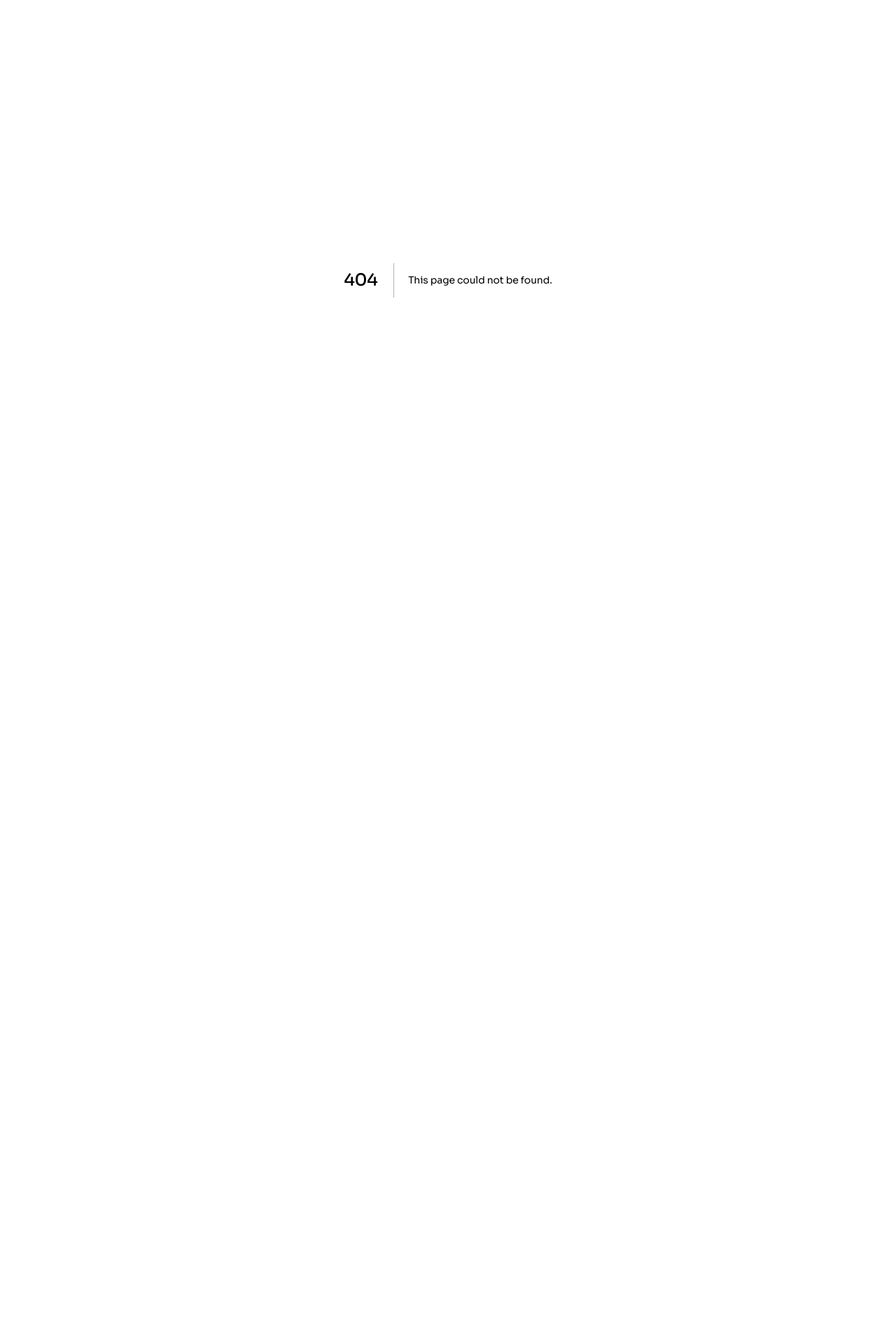
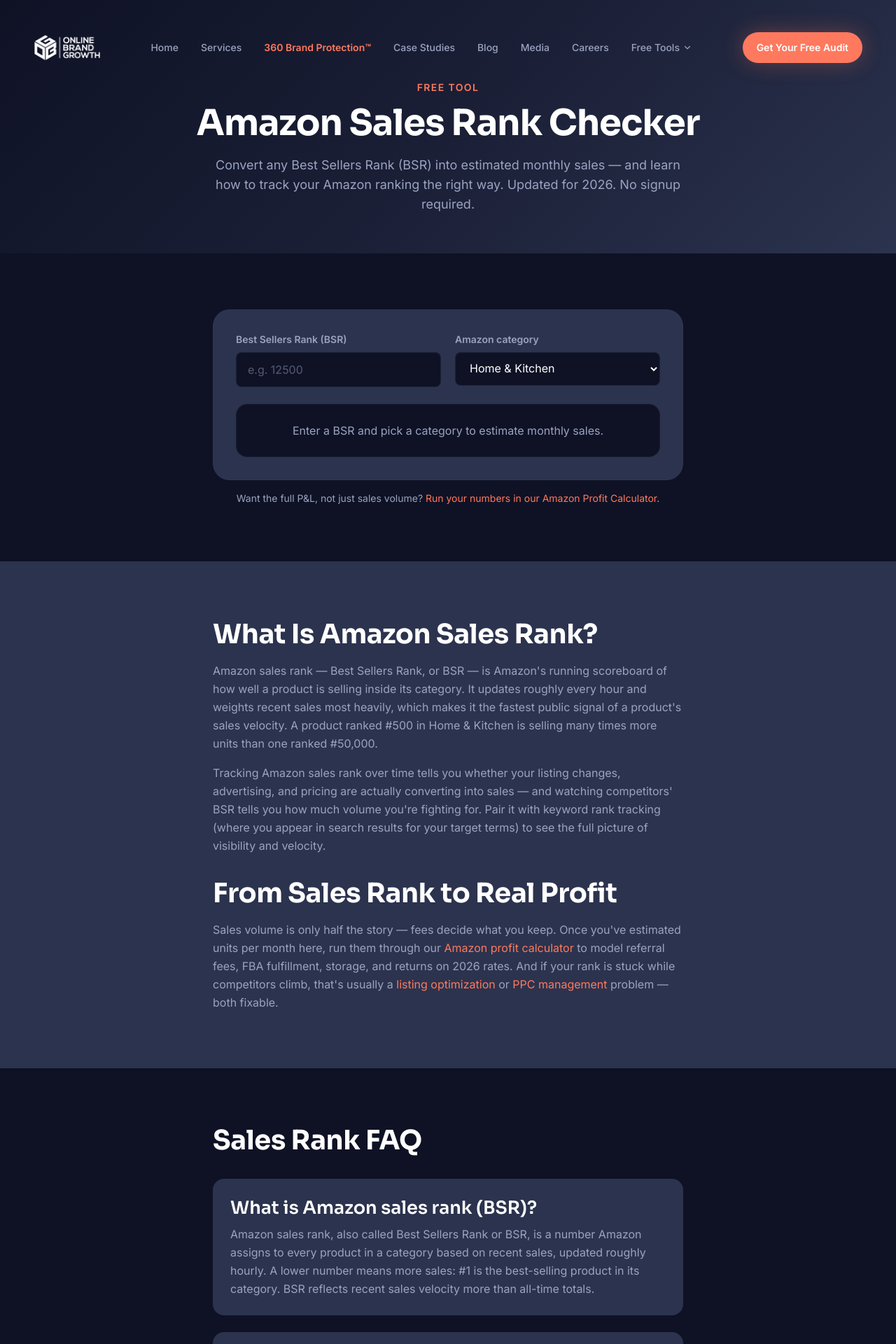
Before and after one commit to jon643/obg-crm, a Next.js app: page /amazon-sales-rank-checker in a window 1280 px wide. Before the commit this address had no page. Shown: the top 1920 px of the page at 70% size. Before the commit the page ends 800 px from the top, so only its background shows below. Built offline with nearby package versions, Linux system fonts and the light colour scheme.

Commit message:
Create page.tsx

```diff
--- /dev/null
+++ b/app/amazon-sales-rank-checker/page.tsx
@@ -0,0 +1,170 @@
+import type { Metadata } from 'next'
+import Link from 'next/link'
+import Header from '@/components/layout/Header'
+import Footer from '@/components/layout/Footer'
+import BreadcrumbSchema from '@/components/BreadcrumbSchema'
+import RankEstimator from './RankEstimator'
+
+const BASE_URL = 'https://www.onlinebrandgrowth.com'
+const PAGE_URL = BASE_URL + '/amazon-sales-rank-checker'
+
+export const metadata: Metadata = {
+  title: 'Amazon Sales Rank Checker | BSR to Sales Estimator',
+  description:
+    'Free Amazon sales rank checker: convert any Best Sellers Rank (BSR) into estimated monthly sales by category, and learn how to track Amazon ranking over time.',
+  alternates: { canonical: PAGE_URL },
+  openGraph: {
+    title: 'Amazon Sales Rank Checker | BSR to Sales Estimator',
+    description:
+      'Convert any Amazon BSR into estimated monthly sales by category — free, no signup.',
+    url: PAGE_URL,
+  },
+}
+
+const faqs = [
+  {
+    q: 'What is Amazon sales rank (BSR)?',
+    a: 'Amazon sales rank, also called Best Sellers Rank or BSR, is a number Amazon assigns to every product in a category based on recent sales, updated roughly hourly. A lower number means more sales: #1 is the best-selling product in its category. BSR reflects recent sales velocity more than all-time totals.',
+  },
+  {
+    q: 'How do I track my Amazon ranking over time?',
+    a: 'Check the Best Sellers Rank shown on your product detail page, or use this checker to convert it into estimated monthly sales. For keyword ranking — where your product appears in search results — track your position for target search terms weekly. Watching both BSR and keyword rank tells you whether sales and visibility are moving together.',
+  },
+  {
+    q: 'How accurate are BSR sales estimates?',
+    a: 'They are directional, not exact. This model is built from public BSR-to-sales curves and is most reliable between roughly BSR 100 and 200,000. Seasonality, deals, price changes, and category size all shift the real numbers — treat the estimate as a research range, not accounting.',
+  },
+  {
+    q: 'What is a good sales rank on Amazon?',
+    a: 'It depends on category size. In huge categories like Home & Kitchen, a BSR under 10,000 usually means consistent daily sales and under 1,000 is strong. In smaller categories, a BSR of 5,000 can already be near the top. Compare against competitors in your own category rather than an absolute number.',
+  },
+]
+
+const faqSchema = {
+  '@context': 'https://schema.org',
+  '@type': 'FAQPage',
+  mainEntity: faqs.map((f) => ({
+    '@type': 'Question',
+    name: f.q,
+    acceptedAnswer: { '@type': 'Answer', text: f.a },
+  })),
+}
+
+const appSchema = {
+  '@context': 'https://schema.org',
+  '@type': 'WebApplication',
+  name: 'Amazon Sales Rank Checker (BSR to Sales Estimator)',
+  applicationCategory: 'BusinessApplication',
+  operatingSystem: 'Web',
+  url: PAGE_URL,
+  description:
+    'Free tool that converts an Amazon Best Sellers Rank (BSR) into estimated monthly sales by category.',
+  offers: { '@type': 'Offer', price: '0', priceCurrency: 'USD' },
+  publisher: { '@type': 'Organization', name: 'Online Brand Growth', url: BASE_URL },
+}
+
+export default function SalesRankCheckerPage() {
+  return (
+    <>
+      <Header />
+      <script
+        type="application/ld+json"
+        dangerouslySetInnerHTML={{ __html: JSON.stringify(faqSchema) }}
+      />
+      <script
+        type="application/ld+json"
+        dangerouslySetInnerHTML={{ __html: JSON.stringify(appSchema) }}
+      />
+      <BreadcrumbSchema
+        items={[
+          { name: 'Home', url: BASE_URL },
+          { name: 'Amazon Sales Rank Checker', url: PAGE_URL },
+        ]}
+      />
+      <main className="min-h-screen bg-obg-blue-darker">
+        <section className="relative overflow-hidden bg-gradient-hero pt-28 pb-14">
+          <div className="container-obg px-6 md:px-8 lg:px-12 max-w-4xl mx-auto text-center">
+            <span className="inline-block text-obg-orange font-semibold text-sm tracking-widest uppercase mb-3">
+              Free Tool
+            </span>
+            <h1 className="text-white mb-4">Amazon Sales Rank Checker</h1>
+            <p className="text-obg-gray text-lg max-w-2xl mx-auto">
+              Convert any Best Sellers Rank (BSR) into estimated monthly sales — and learn how to track your Amazon ranking the right way. Updated for 2026. No signup required.
+            </p>
+          </div>
+        </section>
+
+        <section className="section">
+          <div className="container-obg px-6 md:px-8 lg:px-12 max-w-3xl mx-auto">
+            <RankEstimator />
+            <p className="text-obg-gray text-sm text-center mt-4">
+              Want the full P&L, not just sales volume?{' '}
+              <Link href="/calculator" className="text-obg-orange hover:underline">
+                Run your numbers in our Amazon Profit Calculator
+              </Link>
+              .
+            </p>
+          </div>
+        </section>
+
+        <section className="section bg-obg-blue border-y border-obg-blue-light/10">
+          <div className="container-obg px-6 md:px-8 lg:px-12 max-w-3xl mx-auto">
+            <h2 className="text-white mb-4">What Is Amazon Sales Rank?</h2>
+            <p className="text-obg-gray mb-4">
+              Amazon sales rank — Best Sellers Rank, or BSR — is Amazon's running scoreboard of how well a product is selling inside its category. It updates roughly every hour and weights recent sales most heavily, which makes it the fastest public signal of a product's sales velocity. A product ranked #500 in Home & Kitchen is selling many times more units than one ranked #50,000.
+            </p>
+            <p className="text-obg-gray mb-8">
+              Tracking Amazon sales rank over time tells you whether your listing changes, advertising, and pricing are actually converting into sales — and watching competitors' BSR tells you how much volume you're fighting for. Pair it with keyword rank tracking (where you appear in search results for your target terms) to see the full picture of visibility and velocity.
+            </p>
+            <h2 className="text-white mb-4">From Sales Rank to Real Profit</h2>
+            <p className="text-obg-gray">
+              Sales volume is only half the story — fees decide what you keep. Once you've estimated units per month here, run them through our{' '}
+              <Link href="/calculator" className="text-obg-orange hover:underline">
+                Amazon profit calculator
+              </Link>{' '}
+              to model referral fees, FBA fulfillment, storage, and returns on 2026 rates. And if your rank is stuck while competitors climb, that's usually a{' '}
+              <Link href="/services/amazon-seo-listing-optimization" className="text-obg-orange hover:underline">
+                listing optimization
+              </Link>{' '}
+              or{' '}
+              <Link href="/services/amazon-ppc-management" className="text-obg-orange hover:underline">
+                PPC management
+              </Link>{' '}
+              problem — both fixable.
+            </p>
+          </div>
+        </section>
+
+        <section className="section">
+          <div className="container-obg px-6 md:px-8 lg:px-12 max-w-3xl mx-auto">
+            <h2 className="text-white mb-8">Sales Rank FAQ</h2>
+            <div className="space-y-6">
+              {faqs.map((f) => (
+                <div key={f.q} className="rounded-xl bg-obg-blue border border-obg-blue-light/15 p-6">
+                  <h3 className="text-white font-semibold mb-2">{f.q}</h3>
+                  <p className="text-obg-gray">{f.a}</p>
+                </div>
+              ))}
+            </div>
+          </div>
+        </section>
+
+        <section className="section bg-obg-blue border-t border-obg-blue-light/20">
+          <div className="container-obg px-6 md:px-8 lg:px-12 max-w-3xl mx-auto text-center">
+            <span className="inline-block text-obg-orange font-semibold text-sm tracking-widest uppercase mb-3">
+              Ready to Grow?
+            </span>
+            <h2 className="text-white mb-6">Turn Your Sales Rank Into a Growth Plan</h2>
+            <p className="text-obg-gray text-lg mb-10">
+              Our founders will audit your account, benchmark your rank against competitors, and show you exactly where the growth is hiding.
+            </p>
+            <Link href="/#book-call" className="btn-primary text-lg px-9 py-4 inline-block">
+              Get Your FREE OBG360 Audit
+            </Link>
+          </div>
+        </section>
+      </main>
+      <Footer />
+    </>
+  )
+}
```
